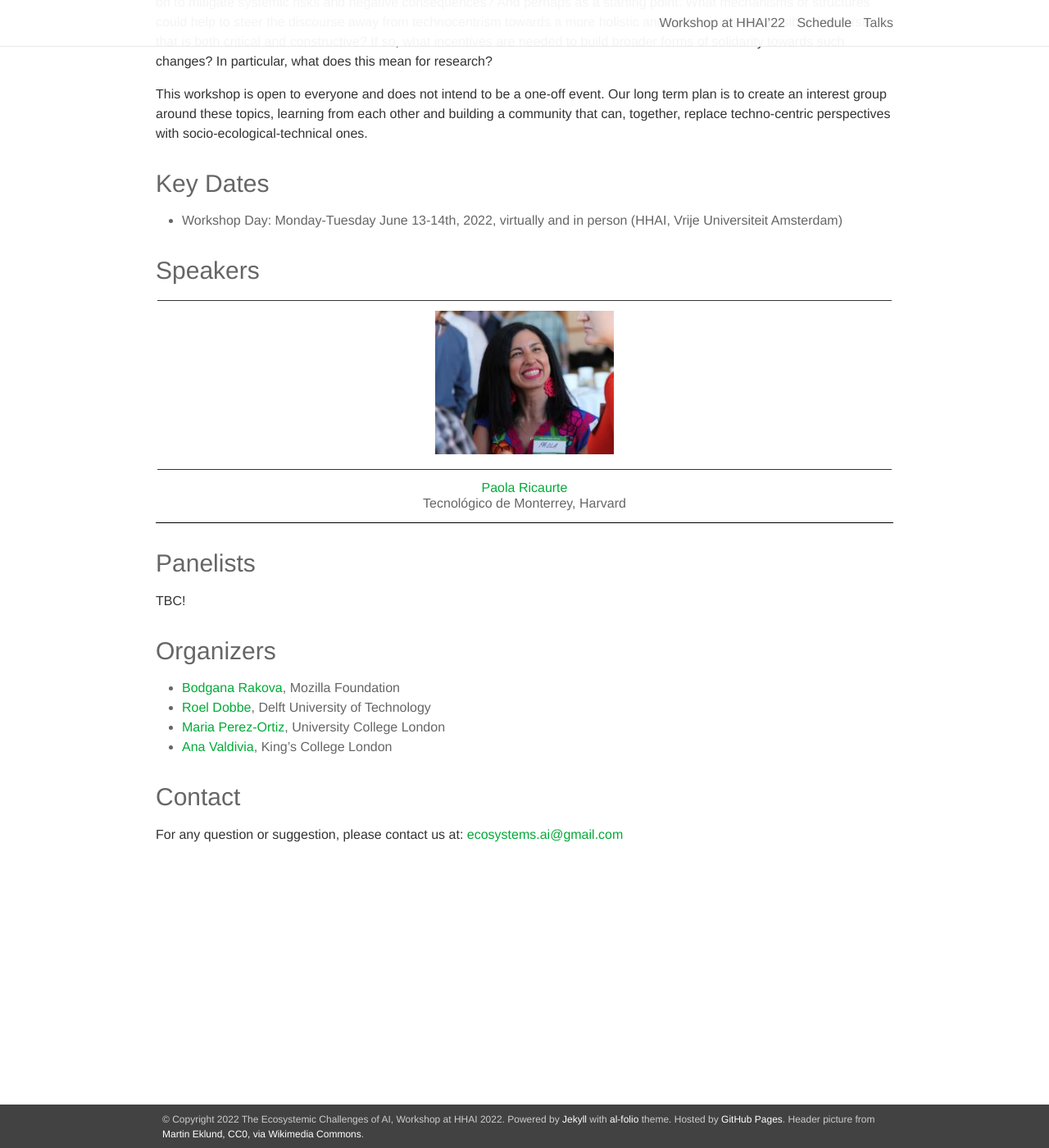
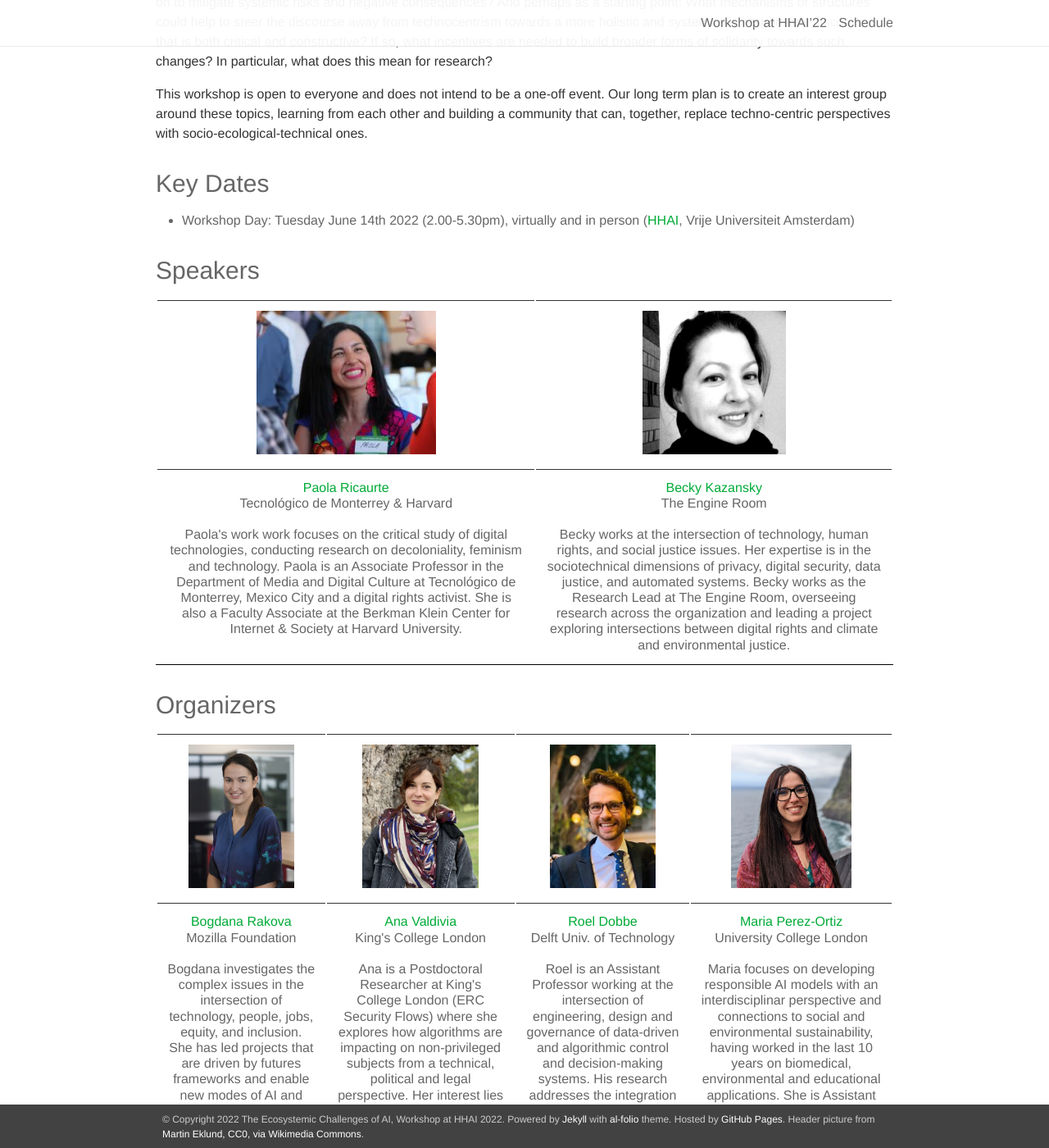
Before and after one commit to himeetshci/himeetshci.github.io, a Jekyll site: the page built from _pages/00_cfp.md, in a window 1280 px wide and 1400 px high, scrolled down 1221 px. Shown: the whole window at 82% size. Built offline with Jekyll 4.4.1, drawn with Linux system fonts in a browser that asks for light colours; nearby versions of some CDN libraries; our own code applies the rules of GitHub Pages for plain Markdown files; some of the changed text lies outside the part shown.

Commit message:
included becky and our photos

```diff
--- a/_pages/00_cfp.md
+++ b/_pages/00_cfp.md
@@ -26,7 +26,7 @@ This workshop is open to everyone and does not intend to be a one-off event. Our
 
 ### Key Dates
 
-* **Workshop Day**: Monday-Tuesday June 13-14th, 2022, virtually and in person (HHAI, Vrije Universiteit Amsterdam)
+* **Workshop Day**: Tuesday June 14th 2022 (2.00-5.30pm), virtually and in person ([HHAI](https://www.hhai-conference.org/), Vrije Universiteit Amsterdam)
 
 
 
@@ -36,28 +36,44 @@ This workshop is open to everyone and does not intend to be a one-off event. Our
   <center>
   <tr>
     <td style="text-align:center"><img src="assets/img/paola.jpg" height="175"></td>
-
+    <td style="text-align:center"><img src="assets/img/becky.jpg" height="175"></td>
 
 
   </tr>
   <tr>
-  <td style="text-align:center"><a href="http://eliassi.org/">Paola Ricaurte</a> <br> Tecnológico de Monterrey, Harvard </td>
+  <td style="text-align:center"><a href="https://cyber.harvard.edu/people/paola-ricaurte-quijano">Paola Ricaurte</a> <br> Tecnológico de Monterrey & Harvard <br><br> Paola's work work focuses on the critical study of digital technologies, conducting research on decoloniality, feminism and technology. Paola is an Associate Professor in the Department of Media and Digital Culture at Tecnológico de Monterrey, Mexico City and a digital rights activist. She is also a Faculty Associate at the Berkman Klein Center for Internet & Society at Harvard University.</td>
+  <td style="text-align:center"><a href="https://beckykazansky.net/about/">Becky Kazansky</a> <br> The Engine Room <br><br> Becky works at the intersection of technology, human rights, and social justice issues. Her expertise is in the sociotechnical dimensions of privacy, digital security, data justice, and automated systems. Becky works as the Research Lead at The Engine Room, overseeing research across the organization and leading a project exploring intersections between digital rights and climate and environmental justice.</td>
 
 
   </tr>
   </center>
   </table>
 
-### Panelists
 
-TBC!
+
 
 ### Organizers
 
-* [Bodgana Rakova](https://bobirakova.com/), Mozilla Foundation
-* [Roel Dobbe](https://www.tudelft.nl/tbm/over-de-faculteit/afdelingen/engineering-systems-and-services/people/assistant-professors/drir-rij-roel-dobbe), Delft University of Technology
-* [Maria Perez-Ortiz](http://mariaperezortiz.com/), University College London
-* [Ana Valdivia](https://www.avaldivia.com/), King's College London
+<table style="width:100%;border-bottom: 1px solid black;">
+  <center>
+  <tr>
+    <td style="text-align:center"><img src="assets/img/bogdana.jpg" height="175"></td>
+    <td style="text-align:center"><img src="assets/img/ana.jpg" height="175"></td>
+    <td style="text-align:center"><img src="assets/img/roel.jpg" height="175"></td>
+    <td style="text-align:center"><img src="assets/img/maria2.jpg" height="175"></td>
+
+  </tr>
+  <tr>
+  <td style="text-align:center"><a href="https://bobirakova.com/">Bogdana Rakova</a> <br> Mozilla Foundation <br><br> Bogdana investigates the complex issues in the intersection of technology, people, jobs, equity, and inclusion. She has led projects that are driven by futures frameworks and enable new modes of AI and data governance in multiple industries. She is Senior Trustworthy AI Fellow at Mozilla. </td>
+  <td style="text-align:center"><a href="https://www.avaldivia.com/">Ana Valdivia</a> <br> King's College London <br><br>Ana is a Postdoctoral Researcher at King's College London (ERC Security Flows) where she explores how algorithms are impacting on non-privileged subjects from a technical, political and legal perspective. Her interest lies in investigating power relationships in algorithmic governance and how public and private actors are fueling the future with AI.</td>
+
+  <td style="text-align:center"><a href="https://www.tudelft.nl/tbm/over-de-faculteit/afdelingen/engineering-systems-and-services/people/assistant-professors/drir-rij-roel-dobbe">Roel Dobbe</a> <br> Delft Univ. of Technology <br> <br>Roel is an Assistant Professor working at the intersection of engineering, design and governance of data-driven and algorithmic control and decision-making systems. His research addresses the integration of data-driven technologies in societal infrastructure and institutions, with a focus on safety, sustainability and justice.</td>
+
+    <td style="text-align:center"><a href="http://mariaperezortiz.com/">Maria Perez-Ortiz</a> <br> University College London <br> <br> Maria focuses on developing responsible AI models with an interdisciplinar perspective and connections to social and environmental sustainability, having worked in the last 10 years on biomedical, environmental and educational applications. She is Assistant Professor at the Department of Computer Science at UCL, where she is also working on bringing sustainability topics to computer science students. </td>
+
+  </tr>
+  </center>
+  </table>
 
 
 ### Contact
```
Also changed, not shown: _pages/01_schedule.md (added, +17 -0 lines), _pages/02_schedule.md (deleted, +0 -17 lines), _pages/04_talks.md (deleted, +0 -14 lines), assets/img/ana.jpg (added), assets/img/becky.jpg (added), assets/img/bogdana.jpg (added), assets/img/maria.jpg (added), assets/img/maria2.jpg (added), assets/img/roel.jpg (added).
